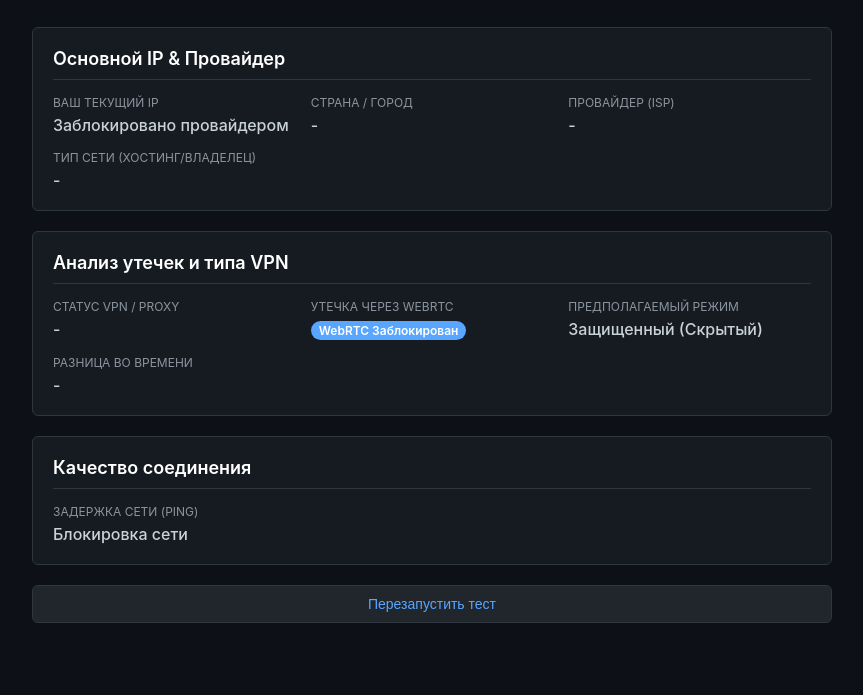
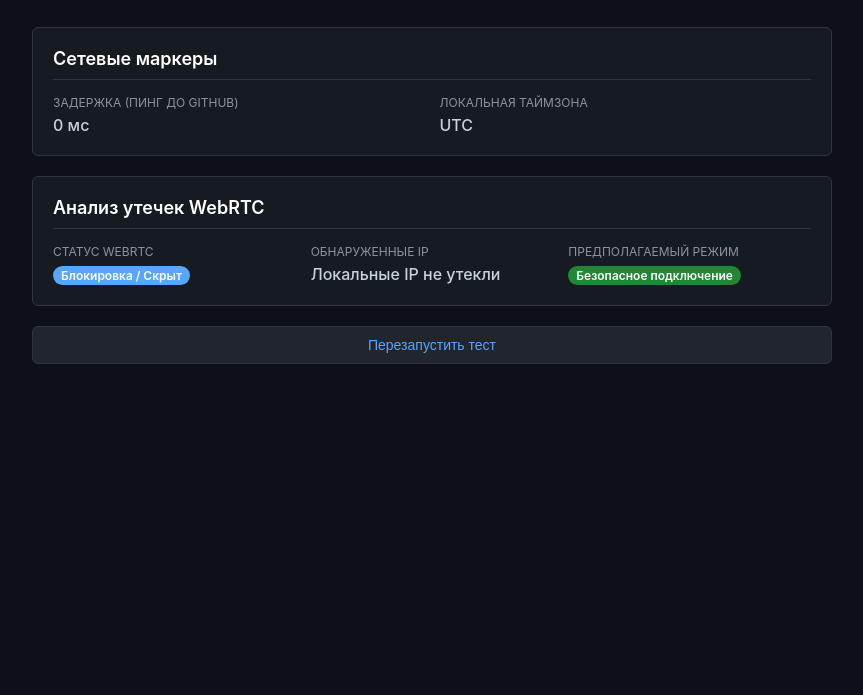
Before and after one commit to Vesthardov/check.github.io, a plain HTML site: page index.html in a window 1280 px wide. Shown: the part 105-800 px from the top of the page, without its empty margins (208-1071 px from the left). Drawn offline with Linux system fonts and the light colour scheme; no server answers.

Commit message:
Update index.html

```diff
--- a/index.html
+++ b/index.html
@@ -63,8 +63,6 @@
             border-bottom: 1px solid var(--border-color);
             padding-bottom: 10px;
             color: #ffffff;
-            display: flex;
-            justify-content: space-between;
         }
 
         .grid {
@@ -118,15 +116,8 @@
             transition: 0.2s;
         }
 
-        .btn:hover {
-            background-color: #30363d;
-            border-color: #8b949e;
-        }
-
-        .loader {
-            color: var(--accent-color);
-            font-style: italic;
-        }
+        .btn:hover { background-color: #30363d; border-color: #8b949e; }
+        .loader { color: var(--accent-color); font-style: italic; }
     </style>
 </head>
 <body>
@@ -134,109 +125,46 @@
 <div class="container">
     <header>
         <h1>VPN / Proxy Analyzer</h1>
-        <div class="subtitle">Анализ безопасности соединения в реальном времени</div>
+        <div class="subtitle">Локальный анализ безопасности соединения</div>
     </header>
 
-    <!-- БЛОК 1: Сетевой IP-адрес -->
     <div class="card">
-        <div class="card-title">Основной IP & Провайдер</div>
+        <div class="card-title">Сетевые маркеры</div>
         <div class="grid">
             <div class="info-block">
-                <span class="label">Ваш текущий IP</span>
-                <span class="value" id="ip-val"><span class="loader">Определяем...</span></span>
+                <span class="label">Задержка (Пинг до GitHub)</span>
+                <span class="value" id="ping-val"><span class="loader">Замер...</span></span>
             </div>
             <div class="info-block">
-                <span class="label">Страна / Город</span>
-                <span class="value" id="geo-val">-</span>
-            </div>
-            <div class="info-block">
-                <span class="label">Провайдер (ISP)</span>
-                <span class="value" id="isp-val">-</span>
-            </div>
-            <div class="info-block">
-                <span class="label">Тип Сети (Хостинг/Владелец)</span>
-                <span class="value" id="org-val">-</span>
+                <span class="label">Локальная Таймзона</span>
+                <span class="value" id="tz-val">-</span>
             </div>
         </div>
     </div>
 
-    <!-- БЛОК 2: Анализ Туннеля -->
     <div class="card">
-        <div class="card-title">Анализ утечек и типа VPN</div>
+        <div class="card-title">Анализ утечек WebRTC</div>
         <div class="grid">
             <div class="info-block">
-                <span class="label">Статус VPN / Proxy</span>
-                <span class="value" id="vpn-status">-</span>
+                <span class="label">Статус WebRTC</span>
+                <span class="value" id="webrtc-status"><span class="loader">Тестируем...</span></span>
             </div>
             <div class="info-block">
-                <span class="label">Утечка через WebRTC</span>
-                <span class="value" id="webrtc-status"><span class="loader">Тестируем...</span></span>
+                <span class="label">Обнаруженные IP</span>
+                <span class="value" id="detected-ips">-</span>
             </div>
             <div class="info-block">
                 <span class="label">Предполагаемый режим</span>
                 <span class="value" id="tunnel-mode-val">-</span>
             </div>
-            <div class="info-block">
-                <span class="label">Разница во времени</span>
-                <span class="value" id="time-leak-val">-</span>
-            </div>
         </div>
     </div>
 
-    <!-- БЛОК 3: Тест задержки -->
-    <div class="card">
-        <div class="card-title">Качество соединения</div>
-        <div class="grid">
-            <div class="info-block">
-                <span class="label">Задержка сети (Ping)</span>
-                <span class="value" id="ping-val"><span class="loader">Замер...</span></span>
-            </div>
-        </div>
-    </div>
     <button class="btn" onclick="runAnalysis()">Перезапустить тест</button>
 </div>
+
 <script>
-    // База ключевых слов хостингов и VPS
-    const vpnKeywords = ['hosting', 'vps', 'cloud', 'server', 'digitalocean', 'hetzner', 'ovh', 'linode', 'vscale', 'amazon', 'google', 'microsoft', 'm247', 'leaseweb', 'scaleway', 'itldc'];
-
-    // Сверхнадежный запрос данных через Cloudflare и резервные API
-    async function fetchIPData() {
-        try {
-            // 1. Пытаемся получить IP через Cloudflare (работает почти всегда)
-            const cfRes = await fetch('https://1.1.1').then(r => r.text());
-            const ipLine = cfRes.split('\n').find(line => line.startsWith('ip='));
-            const ip = ipLine ? ipLine.split('=')[1] : null;
-
-            if (!ip) throw new Error('CF failed');
-
-            // 2. Зная точный IP, запрашиваем детальное GEO через стабильный ip-api
-            const response = await fetch(`https://ip-api.com{ip}?fields=61439`);
-            const data = await response.json();
-
-            if (data && data.status === 'success') {
-                return {
-                    ip: data.query,
-                    country_name: data.country,
-                    city: data.city,
-                    org: data.org,
-                    asn: data.as,
-                    timezone: data.timezone
-                };
-            }
-            throw new Error('IP-API failed');
-        } catch (e) {
-            // Резервный самый простой вариант (ipapi.co)
-            try {
-                const resBackup = await fetch('https://ipapi.co');
-                if (resBackup.ok) return await resBackup.json();
-            } catch (err) {
-                return null;
-            }
-            return null;
-        }
-    }
-
-    // Проверка утечки реального IP через протокол WebRTC
+    // Проверка WebRTC без зависимости от внешних серверов (используем только STUN)
     function checkWebRTC() {
         return new Promise((resolve) => {
             try {
@@ -252,103 +180,64 @@
                     }
                     const parts = ice.candidate.candidate.split(' ');
                     const ip = parts[4];
-                    if (ip && !detectedIPs.includes(ip)) {
+                    if (ip && !detectedIPs.includes(ip) && ip.length > 5) {
                         detectedIPs.push(ip);
                     }
                 };
-                setTimeout(() => resolve(detectedIPs), 1500);
+                setTimeout(() => resolve(detectedIPs), 1200);
             } catch(e) {
                 resolve([]);
             }
         });
     }
 
-    // Улучшенный измеритель задержки сети (Пинг) через картинку-триггер
-    async function measurePing() {
-        const start = performance.now();
-        try {
-            // Используем фавиконку гитхаба, это обходит ограничения CORS
-            await fetch('https://github.com', { method: 'HEAD', mode: 'no-cors', cache: 'no-store' });
-            return Math.round(performance.now() - start);
-        } catch (e) {
-            try {
-                // Если гитхаб заблокирован, пингуем гугл
-                const startGoogle = performance.now();
-                await fetch('https://google.com', { method: 'HEAD', mode: 'no-cors', cache: 'no-store' });
-                return Math.round(performance.now() - startGoogle);
-            } catch(err) {
-                return 'Блокировка сети';
-            }
-        }
+    // Измерение пинга методом загрузки локальной картинки самого гитхаба
+    function measurePing() {
+        return new Promise((resolve) => {
+            const start = performance.now();
+            const img = new Image();
+            img.src = "https://github.com" + start;
+            img.onload = () => resolve(Math.round(performance.now() - start));
+            img.onerror = () => {
+                // Если картинка не грузится, пробуем встроенный fetch без проверки CORS
+                fetch('https://github.com', { mode: 'no-cors', cache: 'no-store' })
+                    .then(() => resolve(Math.round(performance.now() - start)))
+                    .catch(() => resolve('Ошибка сети'));
+            };
+        });
     }
 
-    // Главная функция анализа соединения
     async function runAnalysis() {
-        document.getElementById('ip-val').innerHTML = '<span class="loader">Определяем...</span>';
+        document.getElementById('ping-val').innerHTML = '<span class="loader">Замер...</span>';
         document.getElementById('webrtc-status').innerHTML = '<span class="loader">Тестируем...</span>';
-        document.getElementById('ping-val').innerHTML = '<span class="loader">Замер...</span>';
-        document.getElementById('geo-val').innerText = '-';
-        document.getElementById('isp-val').innerText = '-';
-        document.getElementById('org-val').innerText = '-';
-        document.getElementById('vpn-status').innerText = '-';
+        document.getElementById('detected-ips').innerText = '-';
         document.getElementById('tunnel-mode-val').innerText = '-';
-        document.getElementById('time-leak-val').innerText = '-';
 
-        // 1. Тестируем пинг
+        // 1. Выводим таймзону устройства
+        document.getElementById('tz-val').innerText = Intl.DateTimeFormat().resolvedOptions().timeZone;
+
+        // 2. Считаем пинг
         const ping = await measurePing();
         document.getElementById('ping-val').innerText = typeof ping === 'number' ? `${ping} мс` : ping;
 
-        // 2. Получаем сетевые данные
-        const geoData = await fetchIPData();
+        // 3. Запускаем тест WebRTC
+        const ips = await checkWebRTC();
 
-        if (geoData) {
-            document.getElementById('ip-val').innerText = geoData.ip;
-            document.getElementById('geo-val').innerText = `${geoData.country_name || 'Неизвестно'}, ${geoData.city || ''}`;
-            document.getElementById('isp-val').innerText = geoData.org || 'Неизвестно';
-            document.getElementById('org-val').innerText = geoData.asn || 'Частный диапазон';
+        if (ips.length === 0) {
+            document.getElementById('webrtc-status').innerHTML = '<span class="badge badge-info">Блокировка / Скрыт</span>';
+            document.getElementById('detected-ips').innerText = 'Локальные IP не утекли';
+            document.getElementById('tunnel-mode-val').innerHTML = '<span class="badge badge-success">Безопасное подключение</span>';
+        } else {
+            document.getElementById('webrtc-status').innerHTML = '<span class="badge badge-warning">Доступен</span>';
+            document.getElementById('detected-ips').innerText = ips.join(', ');
 
-            const providerText = ((geoData.org || '') + ' ' + (geoData.asn || '')).toLowerCase();
-            let isVpnByProvider = vpnKeywords.some(keyword => providerText.includes(keyword));
+            // Если среди выданных WebRTC адресов есть публичные (не начинаются на локальные подсети)
+            const hasExternal = ips.some(ip => !ip.startsWith('192.168.') && !ip.startsWith('10.') && !ip.startsWith('172.') && !ip.startsWith('127.') && !ip.includes('local'));
 
-            if (isVpnByProvider) {
-                document.getElementById('vpn-status').innerHTML = '<span class="badge badge-warning">Обнаружен VPN / Сервер</span>';
+            if (hasExternal) {
+                document.getElementById('tunnel-mode-val').innerHTML = '<span class="badge badge-danger">Обычный Proxy / Сбой туннеля</span><br><small>Виден реальный IP через WebRTC</small>';
             } else {
-                document.getElementById('vpn-status').innerHTML = '<span class="badge badge-success">Чистый IP (Домашний)</span>';
-            }
-
-            if (geoData.timezone) {
-                try {
-                    const localTimezone = Intl.DateTimeFormat().resolvedOptions().timeZone;
-                    if (localTimezone.toLowerCase() !== geoData.timezone.toLowerCase()) {
-                        document.getElementById('time-leak-val').innerHTML = `<span class="badge badge-danger">Утечка времени</span><br><small>ПК: ${localTimezone}<br>IP: ${geoData.timezone}</small>`;
-                    } else {
-                        document.getElementById('time-leak-val').innerHTML = '<span class="badge badge-success">Совпадает</span>';
-                    }
-                } catch(e) {
-                    document.getElementById('time-leak-val').innerText = 'Не удалось сверить';
-                }
-            }
-        } else {
-            document.getElementById('ip-val').innerText = 'Заблокировано провайдером';
-        }
-
-        // 3. Анализ WebRTC
-        const localIPs = await checkWebRTC();
-
-        if (localIPs.length === 0) {
-            document.getElementById('webrtc-status').innerHTML = '<span class="badge badge-info">WebRTC Заблокирован</span>';
-            document.getElementById('tunnel-mode-val').innerText = 'Защищенный (Скрытый)';
-        } else {
-            // Очищаем массив от пустых или сломанных элементов
-            const cleanIPs = localIPs.filter(ip => ip && ip.length > 4);
-            document.getElementById('webrtc-status').innerHTML = `<span class="badge badge-success">Активен</span><br><small>Интерфейсы: ${cleanIPs.slice(0, 2).join(', ')}</small>`;
-
-            const hasExternalLeak = cleanIPs.some(ip => !ip.startsWith('192.168.') && !ip.startsWith('10.') && !ip.startsWith('172.') && !ip.startsWith('127.') && !ip.includes('local') && ip !== geoData?.ip);
-
-            if (hasExternalLeak) {
-                document.getElementById('tunnel-mode-val').innerHTML = '<span class="badge badge-danger">Обычный Proxy / Сбой туннеля</span><br><small>Виден реальный IP в обход прокси</small>';
-            } else {
-                document.getElementById('tunnel-mode-val').innerHTML = '<span class="badge badge-success">Полный TUN Режим</span><br><small>Похоже на Sing-Box TUN / Happy Tun</small>';
+                document.getElementById('tunnel-mode-val').innerHTML = '<span class="badge badge-success">Полный TUN Режим</span><br><small>Трафик инкапсулирован (Xray TUN/Sing-Box)</small>';
             }
         }
     }
```
